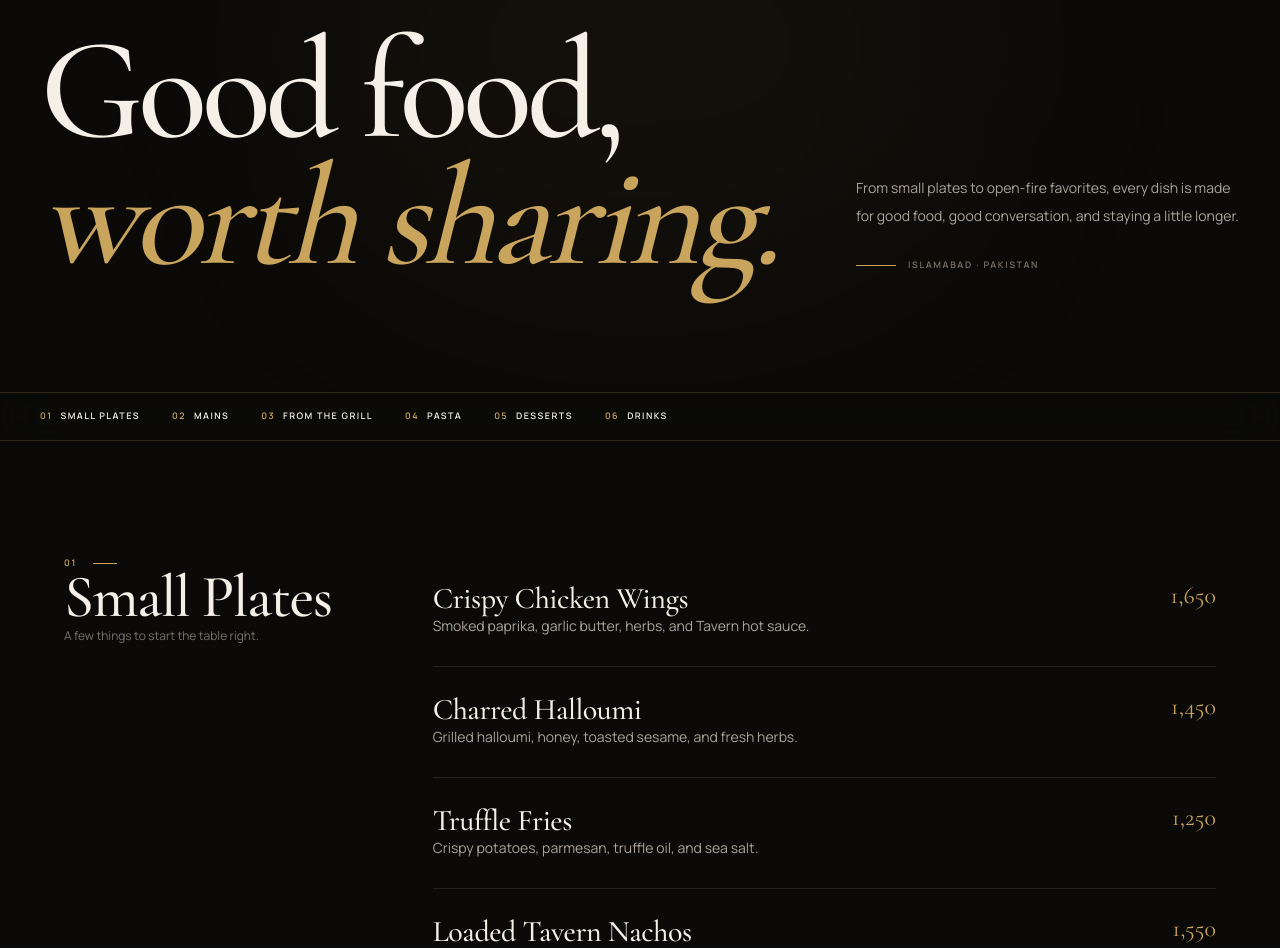
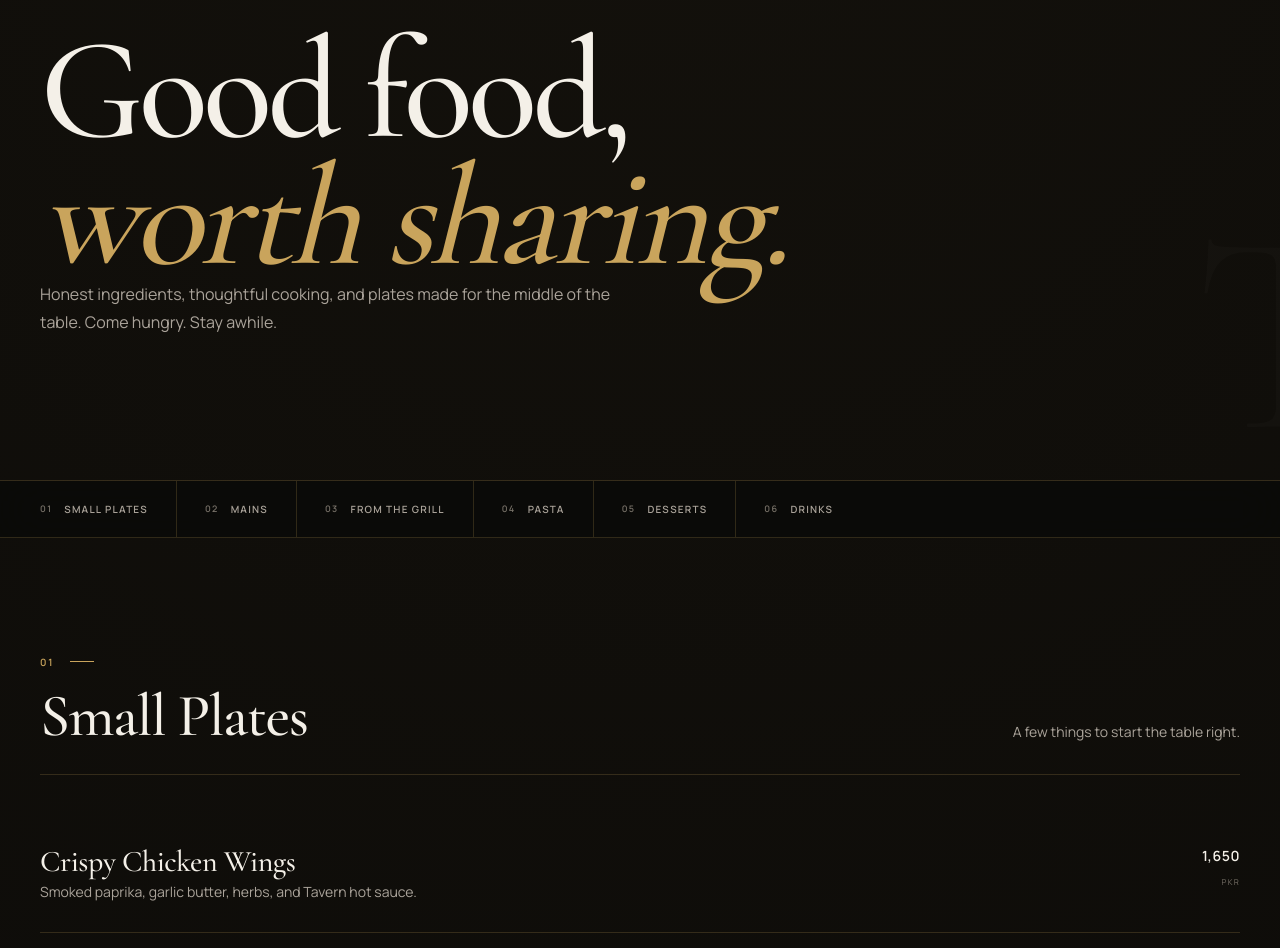
Before and after one commit to its-razahasnain/tavern, a Next.js app: page /menu in a window 1280 px wide. Shown: the part 204-1152 px from the top of the page. Built offline with nearby package versions, Linux system fonts and the light colour scheme.

Commit message:
feat: animate menu page

```diff
--- a/src/app/layout.tsx
+++ b/src/app/layout.tsx
@@ -3,6 +3,7 @@ import type { Metadata } from "next";
 import { Footer } from "@/components/layout/Footer";
 import { Navbar } from "@/components/layout/Navbar";
 import { bodyFont, displayFont } from "@/lib/font";
+import { PageTransition } from "@/components/motion/PageTransition";
 
 import "./globals.css";
 
@@ -13,22 +14,14 @@ export const metadata: Metadata = {
   },
   description:
     "Tavern is a warm, atmospheric restaurant serving thoughtful food, crafted drinks, and memorable experiences.",
-  keywords: [
-    "Tavern",
-    "restaurant",
-    "fine dining",
-    "food",
-    "drinks",
-    "dinner",
-  ],
+  keywords: ["Tavern", "restaurant", "fine dining", "food", "drinks", "dinner"],
   applicationName: "Tavern",
   icons: {
     icon: "/icon.svg",
   },
   openGraph: {
     title: "Tavern — Good Food. Great Vibes. Together.",
-    description:
-      "Fresh ingredients, bold flavors, and a welcoming atmosphere.",
+    description: "Fresh ingredients, bold flavors, and a welcoming atmosphere.",
     type: "website",
     siteName: "Tavern",
   },
@@ -44,14 +37,11 @@ export default function RootLayout({
   children: React.ReactNode;
 }>) {
   return (
-    <html
-      lang="en"
-      className={`${displayFont.variable} ${bodyFont.variable}`}
-    >
+    <html lang="en" className={`${displayFont.variable} ${bodyFont.variable}`}>
       <body>
         <Navbar />
 
-        {children}
+        <PageTransition>{children}</PageTransition>
 
         <Footer />
       </body>
--- a/src/components/menu/MenuPage.tsx
+++ b/src/components/menu/MenuPage.tsx
@@ -1,262 +1,88 @@
 import Link from "next/link";
 import { ArrowDown, ArrowUpRight } from "lucide-react";
 
+import { fullMenu } from "@/data/full-menu";
+import { Reveal } from "@/components/motion/Reveal";
+import { Button } from "@/components/ui/Button";
 import { Container } from "@/components/ui/Container";
 import { GoldDivider } from "@/components/ui/GoldDivider";
-import { fullMenu, type FullMenuItem } from "@/data/full-menu";
-
-function MenuItem({ item }: { item: FullMenuItem }) {
-  return (
-    <article
-      className="
-        group relative
-        border-b border-border-light
-        py-7
-        transition-colors duration-300
-        hover:border-border
-      "
-    >
-      <div className="flex items-start justify-between gap-6">
-        <div className="min-w-0">
-          <div className="flex items-center gap-3">
-            <h3
-              className="
-                font-display text-2xl
-                leading-none tracking-[-0.015em]
-                text-foreground
-                transition-colors duration-300
-                group-hover:text-gold-light
-                sm:text-3xl
-              "
-            >
-              {item.name}
-            </h3>
-
-            {item.featured && (
-              <span
-                className="
-                  hidden shrink-0
-                  border border-border
-                  px-2 py-1
-                  font-body text-[7px]
-                  font-semibold uppercase
-                  tracking-[0.16em]
-                  text-gold
-                  sm:inline-block
-                "
-              >
-                Signature
-              </span>
-            )}
-          </div>
-
-          <p
-            className="
-              mt-3 max-w-xl
-              font-body text-xs
-              leading-6
-              text-foreground-muted
-              sm:text-sm
-            "
-          >
-            {item.description}
-          </p>
-        </div>
-
-        <span
-          className="
-            shrink-0
-            font-display text-xl
-            leading-none
-            text-gold
-            sm:text-2xl
-          "
-        >
-          {item.price}
-        </span>
-      </div>
-    </article>
-  );
-}
 
 export function MenuPage() {
   return (
-    <main className="min-h-screen bg-background">
-      {/* Header */}
-      <section
-        className="
-          relative overflow-hidden
-          border-b border-border
-          pt-36 pb-20
-          sm:pt-40 sm:pb-24
-          lg:pt-48 lg:pb-28
-        "
-      >
-        <div
-          aria-hidden="true"
-          className="
-            pointer-events-none absolute
-            left-1/2 top-0
-            h-[500px] w-[700px]
-            -translate-x-1/2
-            rounded-full
-            bg-gold/[0.045]
-            blur-[120px]
-          "
-        />
-
+    <main>
+      {/* Hero */}
+      <section className="relative overflow-hidden border-b border-border pt-32 pb-24 sm:pt-40 sm:pb-28 lg:pt-48 lg:pb-36">
         <Container>
-          <div className="relative">
-            <div className="eyebrow">
+          <Reveal>
+            <div className="max-w-4xl">
+              <div className="eyebrow mb-7">
                 The Tavern Menu
               </div>
 
-            <div
-              className="
-                mt-7
-                flex flex-col
-                gap-8
-                lg:flex-row
-                lg:items-end
-                lg:justify-between
-              "
-            >
-              <div>
-                <h1
-                  className="
-                    max-w-4xl
-                    font-display
-                    text-6xl leading-[0.88]
-                    tracking-[-0.04em]
-                    sm:text-7xl
-                    md:text-8xl
-                    lg:text-[9rem]
-                  "
-                >
+              <h1 className="font-display text-6xl leading-[0.88] tracking-[-0.035em] sm:text-7xl md:text-8xl lg:text-[9rem]">
                 Good food,
                 <br />
-                  <span className="italic text-gold">
-                    worth sharing.
-                  </span>
+                <span className="italic text-gold">worth sharing.</span>
               </h1>
+
+              <p className="mt-8 max-w-xl text-sm leading-7 text-foreground-muted sm:text-base">
+                Honest ingredients, thoughtful cooking, and plates made
+                for the middle of the table. Come hungry. Stay awhile.
+              </p>
             </div>
+          </Reveal>
+        </Container>
 
-              <div className="max-w-sm lg:pb-2">
-                <p
-                  className="
-                    font-body text-sm
-                    leading-7
-                    text-foreground-muted
-                  "
-                >
-                  From small plates to open-fire
-                  favorites, every dish is made for
-                  good food, good conversation, and
-                  staying a little longer.
-                </p>
-
-                <div className="mt-7 flex items-center gap-3">
-                  <GoldDivider width="medium" />
-
-                  <span
-                    className="
-                      font-body text-[9px]
-                      font-semibold uppercase
-                      tracking-[0.18em]
-                      text-foreground-subtle
-                    "
-                  >
-                    Islamabad · Pakistan
-                  </span>
+        <div className="pointer-events-none absolute -right-24 bottom-0 hidden font-display text-[18rem] leading-none text-white/[0.015] lg:block">
+          T
         </div>
-              </div>
-            </div>
-          </div>
-        </Container>
       </section>
 
       {/* Category Navigation */}
-      <div
-        className="
-          sticky top-0 z-30
-          border-b border-border
-          bg-background/90
-          backdrop-blur-xl
-        "
-      >
+      <section className="sticky top-0 z-30 border-b border-border bg-background/90 backdrop-blur-xl">
         <Container>
           <nav
             aria-label="Menu categories"
-            className="
-              flex items-center
-              gap-6 overflow-x-auto
-              py-4
-              scrollbar-none
-              sm:gap-8
-            "
+            className="scrollbar-none flex overflow-x-auto"
           >
             {fullMenu.map((category) => (
-              <a
+              <Link
                 key={category.id}
                 href={`#${category.id}`}
-                className="
-                  group flex shrink-0
-                  items-center gap-2
-                  font-body text-[9px]
-                  font-semibold uppercase
-                  tracking-[0.16em]
-                  text-foreground-subtle
-                  transition-colors duration-300
-                  hover:text-gold
-                "
+                className="group flex shrink-0 items-center gap-3 border-r border-border px-5 py-5 first:pl-0 last:border-r-0 sm:px-7"
               >
-                <span className="text-gold">
+                <span className="font-body text-[9px] font-semibold tracking-[0.15em] text-foreground-subtle transition-colors duration-300 group-hover:text-gold">
                   {category.number}
                 </span>
+
+                <span className="font-body text-[10px] font-semibold uppercase tracking-[0.12em] text-foreground-muted transition-colors duration-300 group-hover:text-foreground">
                   {category.name}
-              </a>
+                </span>
+              </Link>
             ))}
           </nav>
         </Container>
-      </div>
+      </section>
 
       {/* Menu */}
       <section className="section-padding">
         <Container>
-          <div className="mx-auto max-w-6xl">
-            {fullMenu.map((category) => (
-              <section
+          <div className="space-y-24 lg:space-y-32">
+            {fullMenu.map((category, categoryIndex) => (
+              <Reveal
                 key={category.id}
                 id={category.id}
-                className="
-                  scroll-mt-24
-                  border-t border-border
-                  py-14
-                  sm:py-16
-                  lg:py-20
-                  first:border-t-0
-                  first:pt-0
-                "
+                delay={categoryIndex * 0.04}
               >
-                <div
-                  className="
-                    grid grid-cols-1
-                    gap-8
-                    lg:grid-cols-[0.7fr_1.8fr]
-                    lg:gap-16
-                  "
+                <section
+                  aria-labelledby={`${category.id}-heading`}
+                  className="scroll-mt-28"
                 >
-                  {/* Category heading */}
-                  <div className="lg:sticky lg:top-28 lg:self-start">
-                    <div className="flex items-center gap-4">
-                      <span
-                        className="
-                          font-body text-[9px]
-                          font-semibold
-                          tracking-[0.18em]
-                          text-gold
-                        "
-                      >
+                  {/* Category Header */}
+                  <div className="mb-10 grid gap-6 border-b border-border pb-7 md:grid-cols-[1fr_2fr] md:items-end">
+                    <div>
+                      <div className="mb-4 flex items-center gap-4">
+                        <span className="font-body text-[10px] font-semibold tracking-[0.18em] text-gold">
                           {category.number}
                         </span>
 
@@ -264,140 +90,123 @@ export function MenuPage() {
                       </div>
 
                       <h2
-                      className="
-                        mt-5
-                        font-display
-                        text-5xl leading-[0.9]
-                        tracking-[-0.025em]
-                        sm:text-6xl
-                      "
+                        id={`${category.id}-heading`}
+                        className="font-display text-5xl leading-none tracking-[-0.025em] sm:text-6xl"
                       >
                         {category.name}
                       </h2>
+                    </div>
 
-                    <p
-                      className="
-                        mt-5 max-w-xs
-                        font-body text-xs
-                        leading-6
-                        text-foreground-subtle
-                      "
-                    >
+                    <p className="max-w-lg text-sm leading-7 text-foreground-muted md:justify-self-end">
                       {category.description}
                     </p>
                   </div>
 
                   {/* Items */}
-                  <div>
-                    {category.items.map((item) => (
-                      <MenuItem
-                        key={item.name}
-                        item={item}
-                      />
+                  <div className="divide-y divide-border">
+                    {category.items.map((item, itemIndex) => (
+                      <div
+                        key={`${category.id}-${item.name}`}
+                        className="group grid gap-4 py-7 transition-colors duration-300 hover:bg-white/[0.015] sm:grid-cols-[1fr_auto] sm:gap-8"
+                      >
+                        <div className="min-w-0">
+                          <div className="flex flex-wrap items-center gap-x-4 gap-y-2">
+                            <h3 className="font-display text-2xl leading-tight tracking-[-0.015em] transition-colors duration-300 group-hover:text-gold-light sm:text-3xl">
+                              {item.name}
+                            </h3>
+
+                            {item.featured && (
+                              <span className="inline-flex items-center rounded-full border border-border-strong px-2.5 py-1 font-body text-[8px] font-semibold uppercase tracking-[0.14em] text-gold">
+                                Tavern Signature
+                              </span>
+                            )}
+                          </div>
+
+                          <p className="mt-2 max-w-2xl text-xs leading-6 text-foreground-muted sm:text-sm">
+                            {item.description}
+                          </p>
+                        </div>
+
+                        <div className="flex items-center justify-between gap-6 sm:block sm:min-w-24 sm:text-right">
+                          <span className="font-body text-sm font-semibold tracking-[0.04em] text-foreground">
+                            {item.price}
+                          </span>
+
+                          <span className="mt-2 hidden font-body text-[8px] uppercase tracking-[0.16em] text-foreground-subtle sm:block">
+                            PKR
+                          </span>
+                        </div>
+                      </div>
                     ))}
                   </div>
-                </div>
                 </section>
+              </Reveal>
             ))}
           </div>
         </Container>
       </section>
 
       {/* Bottom CTA */}
-      <section className="section-padding-sm border-t border-border">
+      <section className="pb-24 sm:pb-32">
         <Container>
-          <div
-            className="
-              relative overflow-hidden
-              border border-border
-              px-6 py-14
-              text-center
-              sm:px-10 sm:py-16
-              lg:px-16 lg:py-20
-            "
-          >
-            <div
-              aria-hidden="true"
-              className="
-                pointer-events-none absolute
-                left-1/2 top-1/2
-                size-[400px]
-                -translate-x-1/2
-                -translate-y-1/2
-                rounded-full
-                bg-gold/[0.04]
-                blur-[100px]
-              "
-            />
+          <Reveal>
+            <div className="relative overflow-hidden rounded-xl border border-border bg-surface px-6 py-16 text-center sm:px-10 sm:py-20 lg:py-24">
+              <div className="pointer-events-none absolute inset-0 bg-[radial-gradient(circle_at_center,rgba(201,164,92,0.08),transparent_55%)]" />
 
-            <div className="relative">
-              <div className="eyebrow justify-center">
+              <div className="relative z-10">
+                <div className="eyebrow mb-7 justify-center">
                   Your Table Awaits
                 </div>
 
-              <h2
-                className="
-                  mx-auto mt-6 max-w-3xl
-                  font-display
-                  text-5xl leading-[0.9]
-                  tracking-[-0.03em]
-                  sm:text-6xl
-                  lg:text-7xl
-                "
-              >
-                Come hungry.
+                <h2 className="mx-auto max-w-3xl font-display text-5xl leading-[0.92] tracking-[-0.03em] sm:text-6xl lg:text-7xl">
+                  Come for the food.
                   <br />
                   <span className="italic text-gold">
-                  Stay awhile.
+                    Stay for the evening.
                   </span>
                 </h2>
 
-              <p
-                className="
-                  mx-auto mt-6 max-w-md
-                  text-sm leading-7
-                  text-foreground-muted
-                "
-              >
-                Good food tastes better when the
-                table is full. Reserve yours and make
-                an evening of it.
+                <p className="mx-auto mt-6 max-w-lg text-sm leading-7 text-foreground-muted">
+                  Good plates, good drinks, and a table waiting for you.
                 </p>
 
+                <div className="mt-9 flex flex-col items-center justify-center gap-3 sm:flex-row">
+                  <Button href="/reservation">
+                    Book a Table
+                  </Button>
+
+                  <Button
+                    href="/contact"
+                    variant="outline"
+                    showArrow={false}
+                  >
+                    Find Us
+                  </Button>
+                </div>
+              </div>
+            </div>
+          </Reveal>
+        </Container>
+      </section>
+
+      {/* Back to top */}
+      <div className="pb-12">
+        <Container>
+          <div className="flex justify-center">
             <Link
-                href="/reservation"
-                className="
-                  group mt-8 inline-flex
-                  items-center gap-3
-                  rounded-full
-                  border border-gold
-                  bg-gold
-                  px-6 py-3.5
-                  font-body text-[10px]
-                  font-semibold uppercase
-                  tracking-[0.1em]
-                  text-background
-                  transition-all duration-300
-                  hover:border-gold-light
-                  hover:bg-gold-light
-                "
+              href="#top"
+              className="group inline-flex items-center gap-2 font-body text-[9px] font-semibold uppercase tracking-[0.16em] text-foreground-subtle transition-colors duration-300 hover:text-gold"
             >
-                <span>Book a Table</span>
-
-                <ArrowUpRight
-                  size={15}
-                  strokeWidth={1.75}
-                  className="
-                    transition-transform duration-300
-                    group-hover:translate-x-0.5
-                    group-hover:-translate-y-0.5
-                  "
+              <ArrowDown
+                size={13}
+                className="rotate-180 transition-transform duration-300 group-hover:-translate-y-1"
+                aria-hidden="true"
               />
+              Back to top
             </Link>
           </div>
+        </Container>
       </div>
-        </Container>
-      </section>
     </main>
   );
 }
--- /dev/null
+++ b/src/components/motion/PageTransition.tsx
@@ -0,0 +1,37 @@
+"use client";
+
+import { motion, useReducedMotion } from "motion/react";
+import { usePathname } from "next/navigation";
+
+interface PageTransitionProps {
+  children: React.ReactNode;
+}
+
+export function PageTransition({ children }: PageTransitionProps) {
+  const pathname = usePathname();
+  const reducedMotion = useReducedMotion();
+
+  return (
+    <motion.div
+      key={pathname}
+      initial={
+        reducedMotion
+          ? false
+          : {
+              opacity: 0,
+              y: 10,
+            }
+      }
+      animate={{
+        opacity: 1,
+        y: 0,
+      }}
+      transition={{
+        duration: 0.55,
+        ease: [0.22, 1, 0.36, 1],
+      }}
+    >
+      {children}
+    </motion.div>
+  );
+}
--- /dev/null
+++ b/src/components/motion/Reveal.tsx
@@ -0,0 +1,56 @@
+"use client";
+
+import { motion, useReducedMotion } from "motion/react";
+import type { HTMLMotionProps } from "motion/react";
+import { cn } from "@/lib/utils";
+
+interface RevealProps extends HTMLMotionProps<"div"> {
+  delay?: number;
+  distance?: number;
+  duration?: number;
+}
+
+export function Reveal({
+  children,
+  className,
+  delay = 0,
+  distance = 28,
+  duration = 0.7,
+  ...props
+}: RevealProps) {
+  const reducedMotion = useReducedMotion();
+
+  return (
+    <motion.div
+      className={cn(className)}
+      initial={
+        reducedMotion
+          ? false
+          : {
+              opacity: 0,
+              y: distance,
+            }
+      }
+      whileInView={
+        reducedMotion
+          ? undefined
+          : {
+              opacity: 1,
+              y: 0,
+            }
+      }
+      viewport={{
+        once: true,
+        amount: 0.15,
+      }}
+      transition={{
+        duration,
+        delay,
+        ease: [0.22, 1, 0.36, 1],
+      }}
+      {...props}
+    >
+      {children}
+    </motion.div>
+  );
+}
```
Lines whose indentation alone changed are shown as unchanged.
